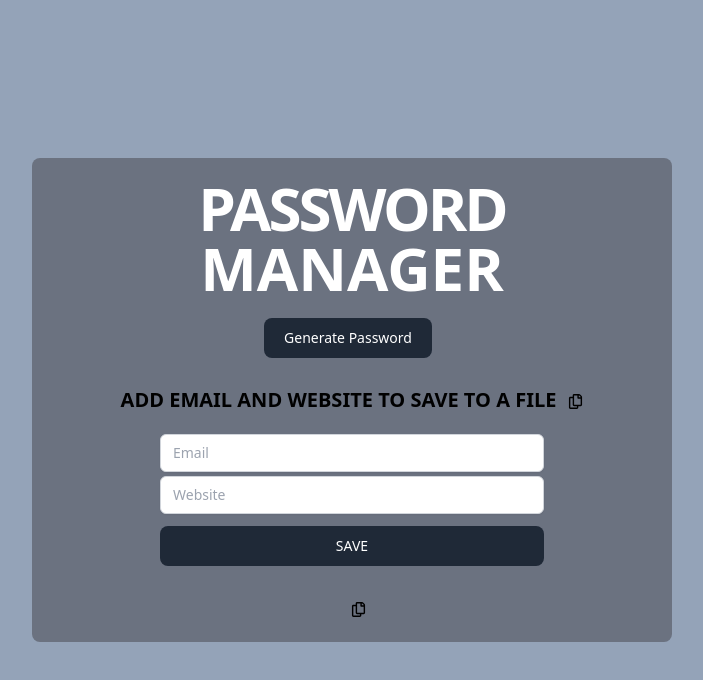
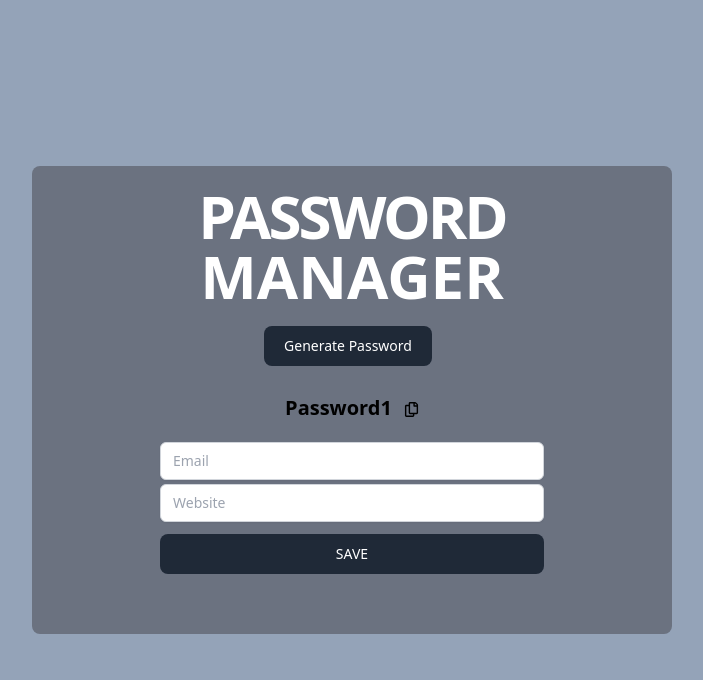
Before and after one commit to chanwinston/passwordManager, a React (Create React App) app: page / in a window 1280 px wide. Shown: the top 680 px of the page, without its empty margins (288-991 px from the left). Built offline with nearby package versions, Linux system fonts and the light colour scheme.

Commit message:
react components

```diff
--- a/src/App.js
+++ b/src/App.js
@@ -2,10 +2,8 @@ import React, { useState, useRef } from "react";
 import { FaRegCopy } from "react-icons/fa";
 
 function Main() {
-  let [password, setPassword] = useState(
-    "ADD EMAIL AND WEBSITE TO SAVE TO A FILE"
-  );
-  let [database, setDatabase] = useState([]);
+  let [password, setPassword] = useState("Password1");
+  const [database, setDatabase] = useState([]);
   let emailRef = useRef();
   let websiteRef = useRef();
 
@@ -20,17 +18,21 @@ function Main() {
   };
 
   const save = () => {
-    database +=
-      "Website: " +
-      websiteRef.current.value +
-      " Email: " +
-      emailRef.current.value +
-      " Password: " +
-      password;
-    setDatabase(database);
+    if (websiteRef.current.value !== "") {
+      const ans = {
+        website: websiteRef.current.value,
+        email: emailRef.current.value,
+        password: password,
+      };
+
       setPassword("");
       websiteRef.current.value = "";
       emailRef.current.value = "";
+      setDatabase(database.concat(ans));
+      setPassword("SAVED!");
+    } else {
+      return;
+    }
   };
 
   const copy = () => {
@@ -40,12 +42,12 @@ function Main() {
 
   const copyData = () => {
     navigator.clipboard.writeText(database);
-    setDatabase("COPPIED!");
+    setPassword("COPPIED!");
   };
 
   return (
-    <div className='grid place-items-center w-screen h-screen bg-slate-400'>
-      <div className='w-full md:w-1/2 grid bg-gray-500 h-fit rounded-lg place-items-center'>
+    <div className='grid place-items-center w-screen min-h-screen h-max bg-slate-400'>
+      <div className='w-full md:w-1/2 grid bg-gray-500 h-max rounded-lg place-items-center pb-10'>
         <h1 className='text-white first-line:tracking-tighter font-extrabold text-6xl p-5 text-center'>
           PASSWORD MANAGER
         </h1>
@@ -79,18 +81,26 @@ function Main() {
         </form>
         <button
           onClick={save}
-          className='ml-2 mt-3 w-1/2 md:w-96 text-white bg-gray-800 hover:bg-gray-900 focus:outline-none focus:ring-4 focus:ring-gray-300 font-medium rounded-lg text-sm px-5 py-2.5 mr-2 mb-2 dark:bg-gray-800 dark:hover:bg-gray-700 dark:focus:ring-gray-700 dark:border-gray-700'
+          className='mb-5 ml-2 mt-3 w-1/2 md:w-96 text-white bg-gray-800 hover:bg-gray-900 focus:outline-none focus:ring-4 focus:ring-gray-300 font-medium rounded-lg text-sm px-5 py-2.5 mr-2 mb-2 dark:bg-gray-800 dark:hover:bg-gray-700 dark:focus:ring-gray-700 dark:border-gray-700'
         >
           SAVE
         </button>
-        <h1 className='text-center p-5 font-extrabold text-xl'>
-          {database}
+        {database.map((x) => (
+          <div className='bg-neutral-400 p-2 rounded-md mt-1 w-96'>
             <FaRegCopy
               size='15px'
-            className='cursor-pointer inline ml-3'
+              className='cursor-pointer inline'
               onClick={copyData}
             />
+            <h1 className='m-0 text-start text-sm'>
+              Website: {x.website}
+              <br />
+              Email: {x.email}
+              <br />
+              Password: {x.password}
             </h1>
+          </div>
+        ))}
       </div>
     </div>
   );
```
Lines whose indentation alone changed are shown as unchanged.
